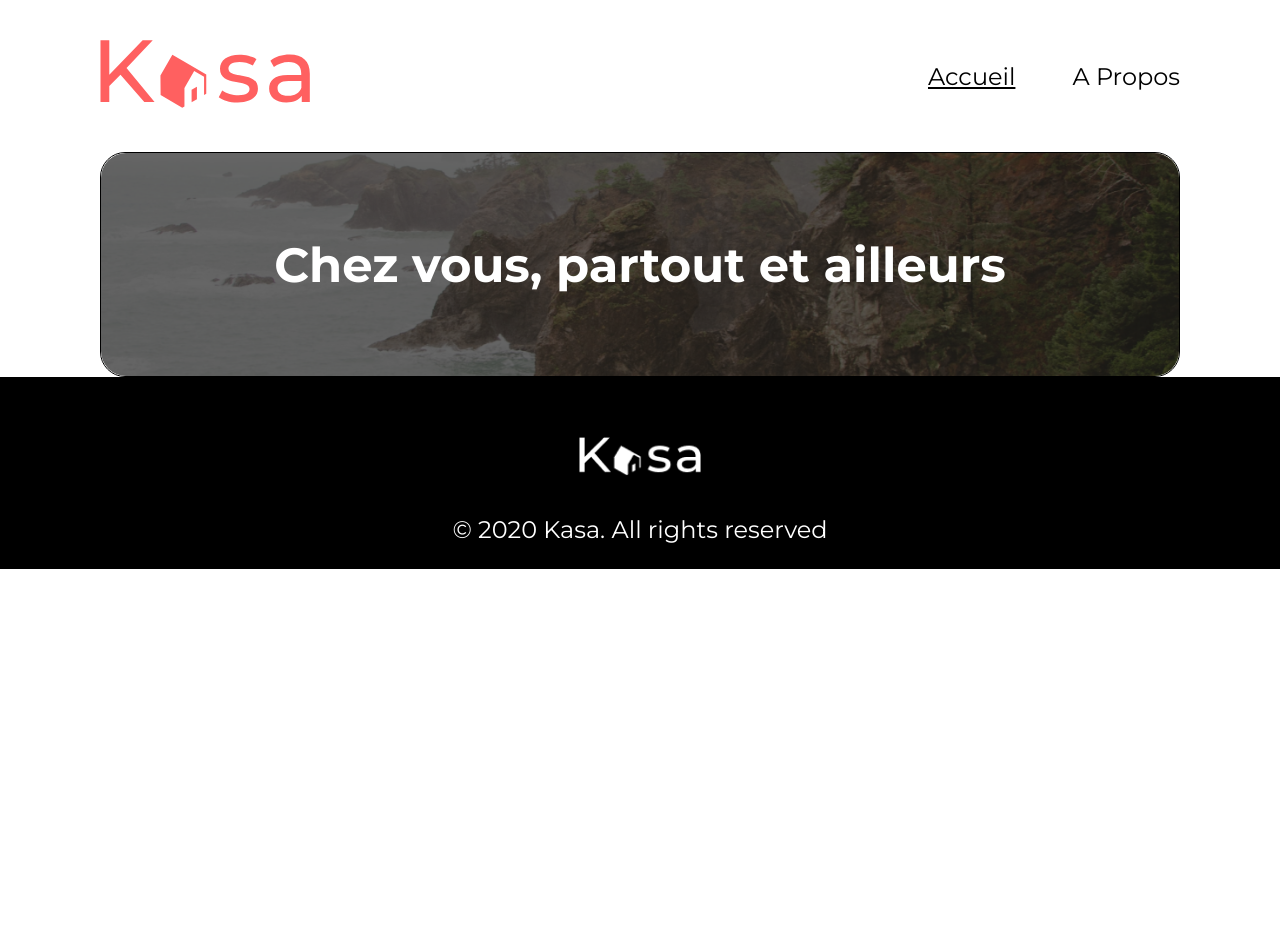
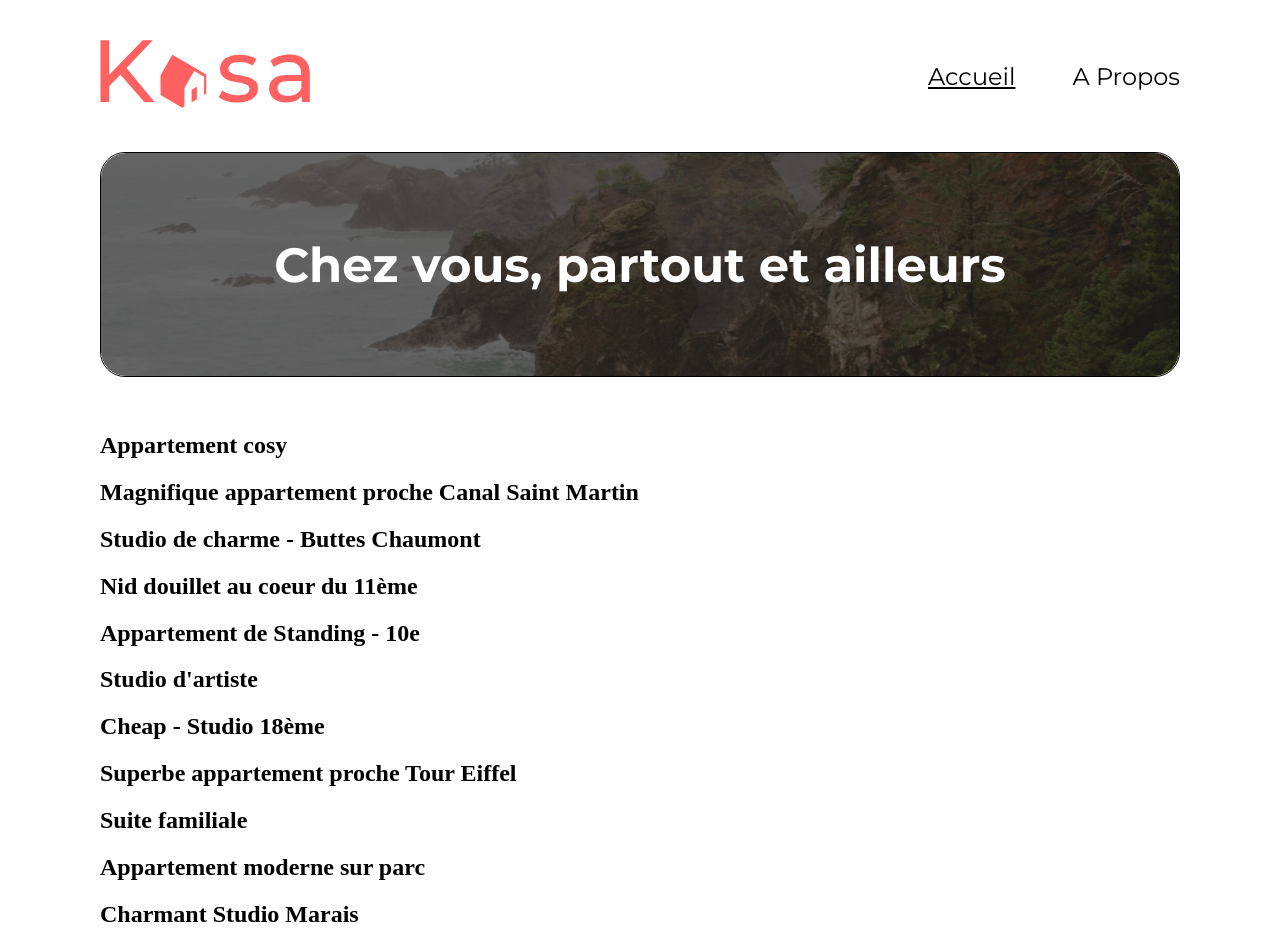
Before and after one commit to Leo-Brd/OC_Kasa, a React (Vite) app: page / in a window 1280 px wide. Shown: the top 951 px of the page. Before the commit the page ends 800 px from the top, so only its background shows below. Built offline with nearby package versions, Linux system fonts and the light colour scheme.

Commit message:
Add home grid and get accomodations

```diff
--- /dev/null
+++ b/src/components/Card/card.jsx
@@ -0,0 +1,13 @@
+
+function Card({ id, title }) {
+    // On peut maintenant accéder à id et title via props
+
+    return (
+        <div>
+            {console.log(id, title)}
+            <h2>{title}</h2>
+        </div>
+    );
+}
+
+export default Card;
--- a/src/pages/Home/home.jsx
+++ b/src/pages/Home/home.jsx
@@ -1,17 +1,33 @@
+import { useState, useEffect } from 'react';
 import './home.scss'
 import background from '../../assets/images/background.png'
+import Card from '../../components/Card/card';
 
 function Home() {
+    const [accomodations, setAccomodations] = useState([]);
+
+    useEffect(() => {
+        const storedAccomodations = localStorage.getItem('accomodations');
+        if (storedAccomodations) {
+            setAccomodations(JSON.parse(storedAccomodations));
+        }
+    }, []);
 
     return (
         <main>
-            <div className="main__title">
+            <div className='home__banner'>
                 <img src={background} alt="Paysage brumeux de côtes océaniques rocheuses " />
                 <h1>Chez vous, partout et ailleurs</h1>
             </div>
 
-            <section>
-
+            <section className='home__grid'>
+                {accomodations.map((accomodation) => (
+                    <Card
+                        key={accomodation.id}
+                        id={accomodation.id}
+                        title={accomodation.title}
+                    />
+                ))}
             </section>
         </main>
     );
--- a/src/pages/Home/home.scss
+++ b/src/pages/Home/home.scss
@@ -2,11 +2,12 @@
 main {
     display: flex;
     flex-direction: column;
+    padding: 0px 100px;
+    gap: 35px;
 
-    .main__title {
+    .home__banner {
         position: relative;
         height: 223px;
-        margin: 0px 100px;
         border: 1px solid black;
         border-radius: 25px;
 
@@ -43,4 +44,8 @@ main {
             z-index: 2;
         }
     }
+
+    .main__accomodations {
+        display: flex;
+    }
 }
```
Also changed, not shown: eslint.config.js (+2 -7 lines).
